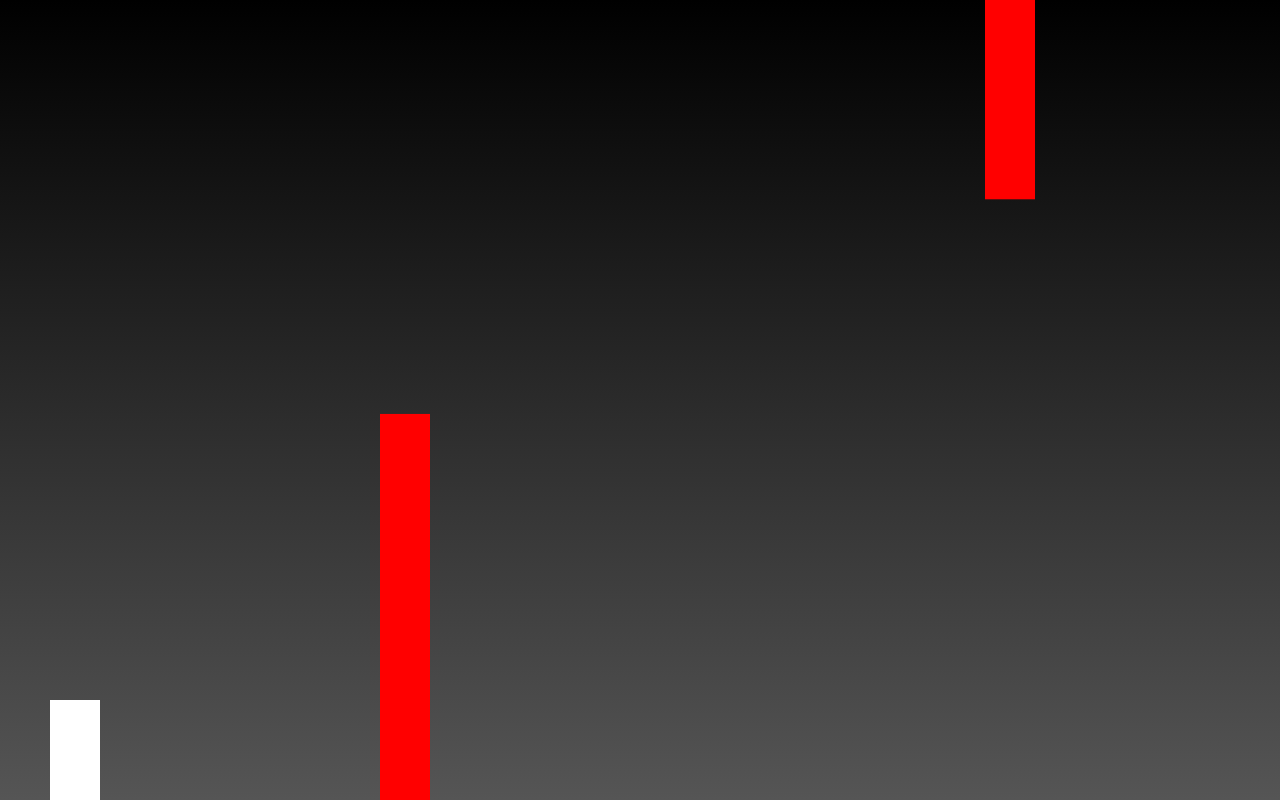
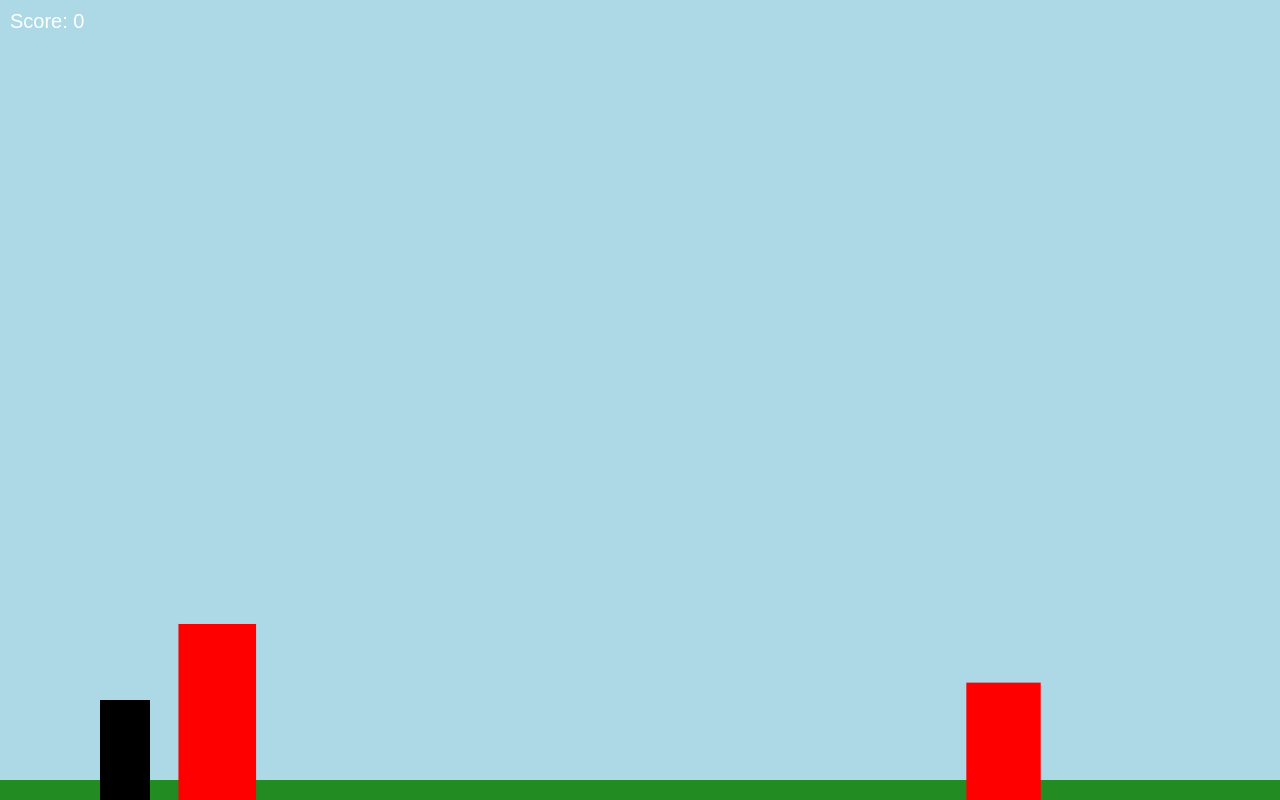
Before and after one commit to slatform/StickFigureGame, a plain HTML site: page index.html in a window 1280 px wide. Drawn offline with Linux system fonts and the light colour scheme.

Commit message:
fix code

```diff
--- a/index.html
+++ b/index.html
@@ -7,7 +7,11 @@
   <link rel="stylesheet" href="style.css">
 </head>
 <body>
-  <canvas id="gameCanvas"></canvas>
+  <div id="game-container">
+    <canvas id="gameCanvas"></canvas>
+    <div id="score">Score: 0</div>
+    <div id="game-over" style="display: none;">Game Over! Press R to Restart</div>
+  </div>
   <script src="script.js"></script>
 </body>
 </html>
--- a/script.js
+++ b/script.js
@@ -4,34 +4,52 @@ const ctx = canvas.getContext('2d');
 canvas.width = window.innerWidth;
 canvas.height = window.innerHeight;
 
-let player = { x: 50, y: canvas.height - 150, width: 50, height: 100, dy: 0, isJumping: false };
+let player = { x: 100, y: canvas.height - 150, width: 50, height: 100, dy: 0, isJumping: false, isDucking: false };
 let obstacles = [];
+let backgroundX = 0;
 let gameSpeed = 5;
-let gravity = 0.5;
+let gravity = 0.8;
+let score = 0;
+let isGameOver = false;
 
+// Draw the stick figure
 function drawPlayer() {
-  ctx.fillStyle = 'white'; // Player color
-  ctx.fillRect(player.x, player.y, player.width, player.height);
+  ctx.fillStyle = 'black';
+  if (player.isDucking) {
+    ctx.fillRect(player.x, player.y + 50, player.width, player.height / 2); // Duck position
+  } else {
+    ctx.fillRect(player.x, player.y, player.width, player.height); // Normal position
+  }
 }
 
+// Update the player's position
 function updatePlayer() {
   player.y += player.dy;
+
   if (player.y + player.height < canvas.height) {
-    player.dy += gravity;
+    player.dy += gravity; // Apply gravity
   } else {
-    player.y = canvas.height - player.height;
+    player.y = canvas.height - player.height; // Stay on the ground
+    player.dy = 0;
     player.isJumping = false;
   }
 }
 
+// Create obstacles with varying heights and speeds
 function createObstacle() {
-  let height = Math.random() * (canvas.height / 2) + 50;
-  let yPos = Math.random() > 0.5 ? canvas.height - height : 0;
-  obstacles.push({ x: canvas.width, y: yPos, width: 50, height });
+  let height = Math.random() * 150 + 50;
+  obstacles.push({
+    x: canvas.width,
+    y: canvas.height - height,
+    width: Math.random() * 50 + 50,
+    height,
+    speed: gameSpeed + Math.random() * 3,
+  });
 }
 
+// Draw and update obstacles
 function drawObstacles() {
-  ctx.fillStyle = 'red'; // Obstacle color
+  ctx.fillStyle = 'red';
   obstacles.forEach((obstacle) => {
     ctx.fillRect(obstacle.x, obstacle.y, obstacle.width, obstacle.height);
   });
@@ -39,34 +57,51 @@ function drawObstacles() {
 
 function updateObstacles() {
   obstacles.forEach((obstacle, index) => {
-    obstacle.x -= gameSpeed;
+    obstacle.x -= obstacle.speed;
+
+    // Remove obstacles that go off-screen
     if (obstacle.x + obstacle.width < 0) {
       obstacles.splice(index, 1);
+      score += 10; // Increment score when an obstacle is passed
     }
-  });
-}
 
-function detectCollision() {
-  obstacles.forEach((obstacle) => {
+    // Collision detection
     if (
       player.x < obstacle.x + obstacle.width &&
       player.x + player.width > obstacle.x &&
       player.y < obstacle.y + obstacle.height &&
       player.y + player.height > obstacle.y
     ) {
-      alert('Game Over');
-      document.location.reload();
+      isGameOver = true;
     }
   });
 }
 
+// Background scrolling
+function drawBackground() {
+  ctx.fillStyle = '#add8e6';
+  ctx.fillRect(0, 0, canvas.width, canvas.height);
+  ctx.fillStyle = '#228B22';
+  ctx.fillRect(0, canvas.height - 20, canvas.width, 20); // Ground
+}
+
+// Game loop
 function gameLoop() {
+  if (isGameOver) {
+    document.getElementById('game-over').style.display = 'block';
+    return;
+  }
+
   ctx.clearRect(0, 0, canvas.width, canvas.height);
+  drawBackground();
   drawPlayer();
   updatePlayer();
   drawObstacles();
   updateObstacles();
-  detectCollision();
+
+  // Update and display score
+  document.getElementById('score').innerText = `Score: ${score}`;
+
   requestAnimationFrame(gameLoop);
 }
 
@@ -77,13 +112,16 @@ document.addEventListener('keydown', (event) => {
     player.isJumping = true;
   }
   if (event.code === 'ArrowDown') {
-    player.height = 50; // Duck
+    player.isDucking = true; // Duck
+  }
+  if (event.code === 'KeyR' && isGameOver) {
+    location.reload(); // Restart the game
   }
 });
 
 document.addEventListener('keyup', (event) => {
   if (event.code === 'ArrowDown') {
-    player.height = 100; // Stand up
+    player.isDucking = false; // Stop ducking
   }
 });
 
--- a/style.css
+++ b/style.css
@@ -1,10 +1,33 @@
 body {
     margin: 0;
+    font-family: Arial, sans-serif;
+    background: linear-gradient(to bottom, #87ceeb, #1e90ff); /* Sky blue gradient */
     overflow: hidden;
-    background-color: #000; /* Black for black-and-white theme */
+  }
+
+  #game-container {
+    position: relative;
   }
 
   canvas {
     display: block;
-    background: linear-gradient(to bottom, #000, #555); /* Optional gradient */
+    background: #ffffff; /* Ground/sky background */
   }
+
+  #score {
+    position: absolute;
+    top: 10px;
+    left: 10px;
+    font-size: 20px;
+    color: #fff;
+  }
+
+  #game-over {
+    position: absolute;
+    top: 50%;
+    left: 50%;
+    transform: translate(-50%, -50%);
+    font-size: 30px;
+    color: #fff;
+    text-shadow: 2px 2px 4px #000;
+  }
```
